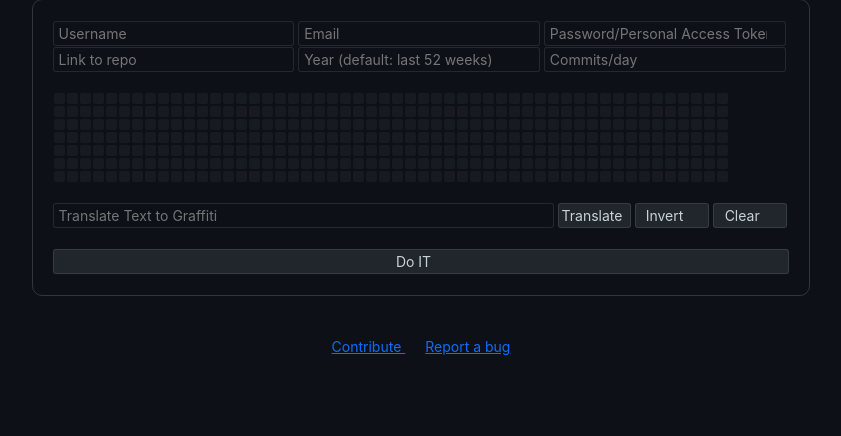
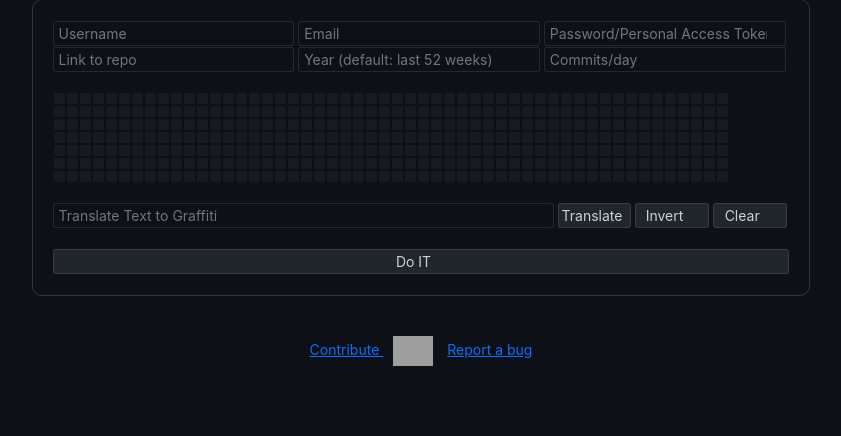
Before and after one commit to heckerfr0d/gitfitti-web, a Flask app: page / in a window 1280 px wide. Shown: the part 98-534 px from the top of the page, without its empty margins (219-1060 px from the left). Run offline with Flask 2, Linux system fonts and the light colour scheme; some libraries are stand-ins or nearby versions; grey boxes are pictures that could not be loaded.

Commit message:
added github icon (udayip)

```diff
--- a/static/style.css
+++ b/static/style.css
@@ -335,7 +335,6 @@ footer{
 }
 
 .fa{
-    top: 5px;
     position: relative;
     padding: 0 10px 0 10px;
 }
--- a/templates/main.html
+++ b/templates/main.html
@@ -103,7 +103,7 @@
 </body>
 <footer>
     <a href="/contribute"><p style="display: inline;">Contribute </p></a>
-    <a href="https://github.com/heckerfr0d/gitfitti-web"><i class="fa fa-github fa-2x" style="display: inline;"></i></a>
+    <a href="https://github.com/heckerfr0d/gitfitti-web"><img class="fa fa-github fa-2x" style="width:5%;" src="https://upload.wikimedia.org/wikipedia/commons/thumb/9/91/Octicons-mark-github.svg/2048px-Octicons-mark-github.svg.png"></a>
     <a href="https://github.com/heckerfr0d/gitfitti-web/issues"><p style="display: inline;">Report a bug</p></a>
 </footer>
 </html>
```
